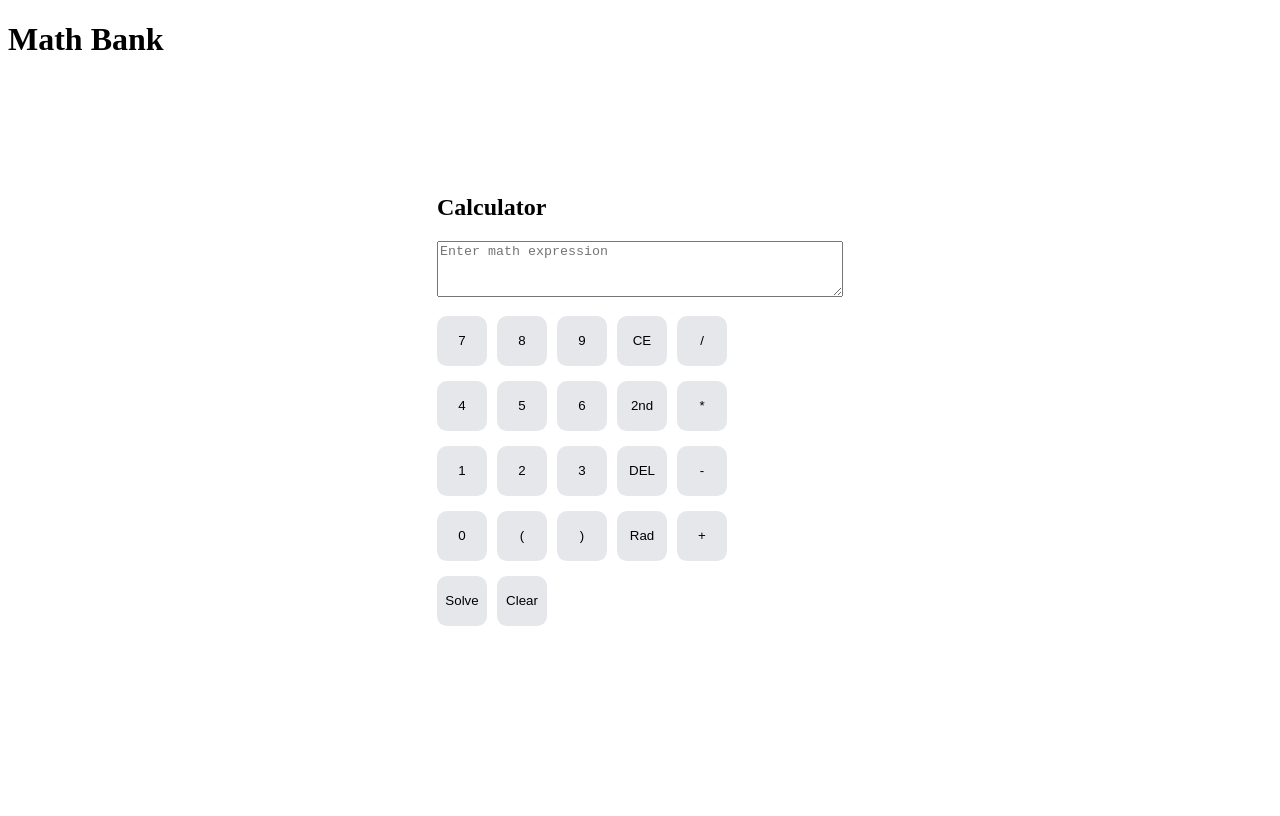
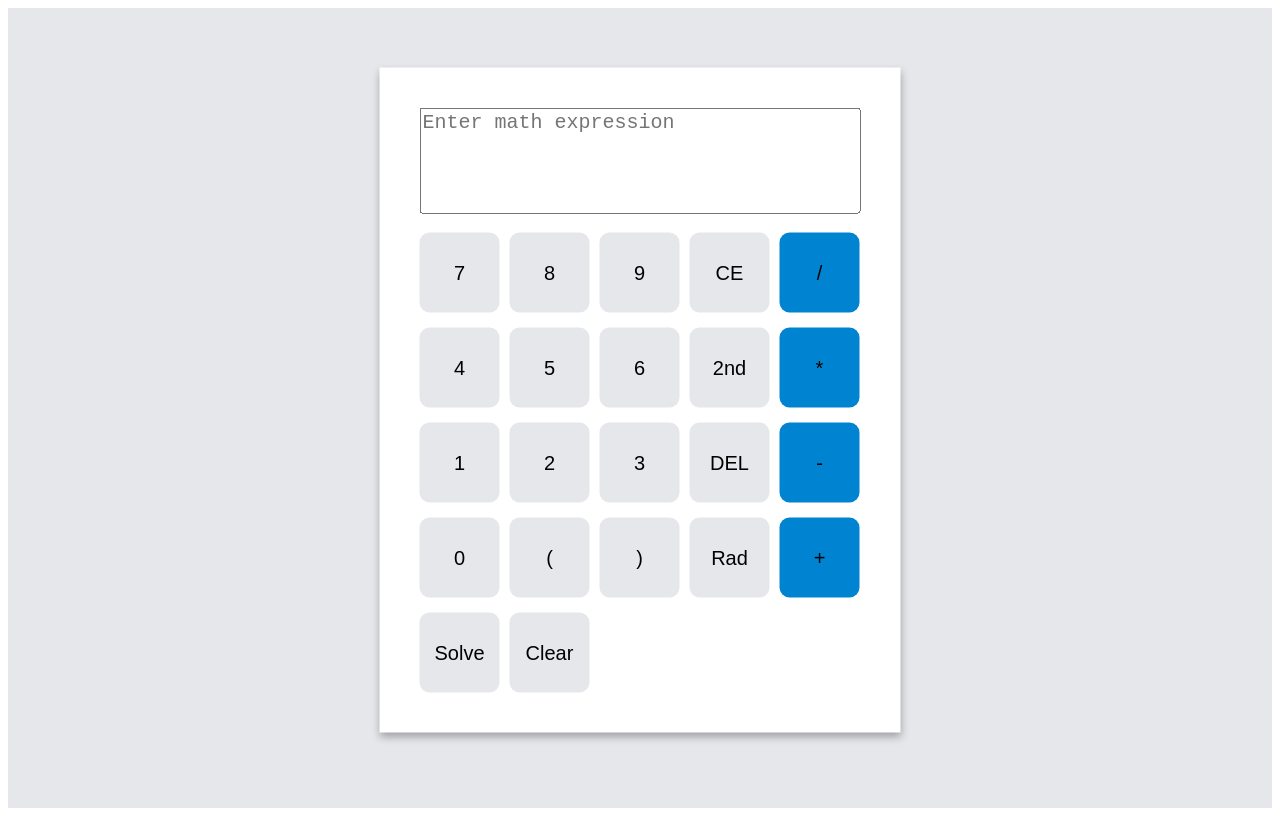
Before and after one commit to anushap6571/Math-Bank, a React (Create React App) app in the folder client/: page / in a window 1280 px wide. Built offline with nearby package versions, Linux system fonts and the light colour scheme.

Commit message:
calculator styled pt 2

```diff
--- a/client/src/App.js
+++ b/client/src/App.js
@@ -4,7 +4,6 @@ import Calculator from './components/calculator';
 function App() {
     return (
         <div>
-            <h1>Math Bank</h1>
             <Calculator />
         </div>
     );
--- a/client/src/components/calculator.js
+++ b/client/src/components/calculator.js
@@ -6,8 +6,10 @@ const Calculator = () => {
     const [error, setError] = useState('');
 
     const handleButtonClick = (value) => {
-        setExpression((prev) => prev + value);
+        setExpression((prev) => prev + ' ' + value);
     };
+
+
 
     const calculate = async () => {
         try {
@@ -22,6 +24,7 @@ const Calculator = () => {
             const data = await response.json();
             if (response.ok) {
                 setResult(data.result);
+                setExpression((prev) => prev + ' =\n                 ' + data.result + '\n');
                 setError('');
             } else {
                 setError(data.error);
@@ -40,43 +43,45 @@ const Calculator = () => {
     };
 
     return (
+        <div style={{backgroundColor: '#E5E7EB',  minHeight: '100vh', minWidth: '100vh'}}>
         <div style={calcContainer}>
-            <h2>Calculator</h2>
             <textarea
                 type="text"
                 value={expression}
                 onChange={(e) => setExpression(e.target.value)}
                 placeholder="Enter math expression"
-                style={inputBox}
-            />
+                style={{...inputBox, resize: 'none'}}
+            >
+
+            </textarea>
             <div>
             <div>
                 <button style={mostLeftButtonStyle} onClick={() => handleButtonClick('7')}>7</button>
                 <button style={buttonStyle} onClick={() => handleButtonClick('8')}>8</button>
                 <button style={buttonStyle} onClick={() => handleButtonClick('9')}>9</button>
-                <button style={buttonStyle} onClick={(clearInput) => handleButtonClick('CE')}>CE</button>
-                <button style={buttonStyle} onClick={() => handleButtonClick('/')}>/</button>
+                <button style={buttonStyle} onClick={(clearInput)}>CE</button>
+                <button style={{ ...buttonStyle, backgroundColor: '#0084D1'}} onClick={() => handleButtonClick('/')}>/</button>
             </div>
             <div>
                 <button style={mostLeftButtonStyle} onClick={() => handleButtonClick('4')}>4</button>
                 <button style={buttonStyle} onClick={() => handleButtonClick('5')}>5</button>
                 <button style={buttonStyle} onClick={() => handleButtonClick('6')}>6</button>
                 <button style={buttonStyle} onClick={() => handleButtonClick('2nd')}>2nd</button>
-                <button style={buttonStyle} onClick={() => handleButtonClick('*')}>*</button>
+                <button style={{ ...buttonStyle, backgroundColor: '#0084D1'}} onClick={() => handleButtonClick('*')}>*</button>
             </div>
             <div>
                 <button style={mostLeftButtonStyle} onClick={() => handleButtonClick('1')}>1</button>
                 <button style={buttonStyle} onClick={() => handleButtonClick('2')}>2</button>
                 <button style={buttonStyle} onClick={() => handleButtonClick('3')}>3</button>
                 <button style={buttonStyle} onClick={() => handleButtonClick('Del')}>DEL</button>
-                <button style={buttonStyle} onClick={() => handleButtonClick('-')}>-</button>
+                <button style={{ ...buttonStyle, backgroundColor: '#0084D1'}} onClick={() => handleButtonClick('-')}>-</button>
             </div>
             <div>
                 <button style={mostLeftButtonStyle} onClick={() => handleButtonClick('0')}>0</button>
                 <button style={buttonStyle} onClick={() => handleButtonClick('(')}>(</button>
                 <button style={buttonStyle} onClick={() => handleButtonClick(')')}>)</button>
                 <button style={buttonStyle} onClick={() => handleButtonClick('Rad')}>Rad</button>
-                <button style={buttonStyle} onClick={() => handleButtonClick('+')}>+</button>
+                <button style={{ ...buttonStyle, backgroundColor: '#0084D1'}} onClick={() => handleButtonClick('+')}>+</button>
             </div>
             </div>
 
@@ -85,6 +90,7 @@ const Calculator = () => {
 
             {result !== null && <p>Result: {result}</p>}
             {error && <p style={{ color: 'red' }}>{error}</p>}
+        </div>
         </div>
     );
 };
@@ -97,29 +103,41 @@ const calcContainer = {
     position: 'absolute',
     left: '50%',
     top: '50%',
-    transform: 'translate(-50%, -50%)'
+    transform: 'translate(-50%, -50%)',
+    backgroundColor: 'white',
+    borderColor: 'white',
+    height: 'auto',
+    width: 'auto',
+    alignContent: 'center',
+    flex: 1,
+    padding: 40,
+    boxShadow: '0 4px 8px rgba(0, 0, 0, 0.3)',
+
 };
 
 const inputBox = {
-    height: 50,
-    width: 400,
+    height: 100,
+    width: 435,
+    fontSize: 20,
 }
 
 const mostLeftButtonStyle = {
     marginTop: 15,
     backgroundColor: '#E5E7EB',
-    height: 50,
-    width: 50,
+    height: 80,
+    width: 80,
     border: 0,
     borderRadius: 10,
+    fontSize: 20,
 }
 
 const buttonStyle = {
     marginLeft: spaceBetween,
     marginTop: 15,
     backgroundColor: '#E5E7EB',
-    height: 50,
-    width: 50,
+    height: 80,
+    width: 80,
     border: 0,
     borderRadius: 10,
+    fontSize: 20,
 };
```
